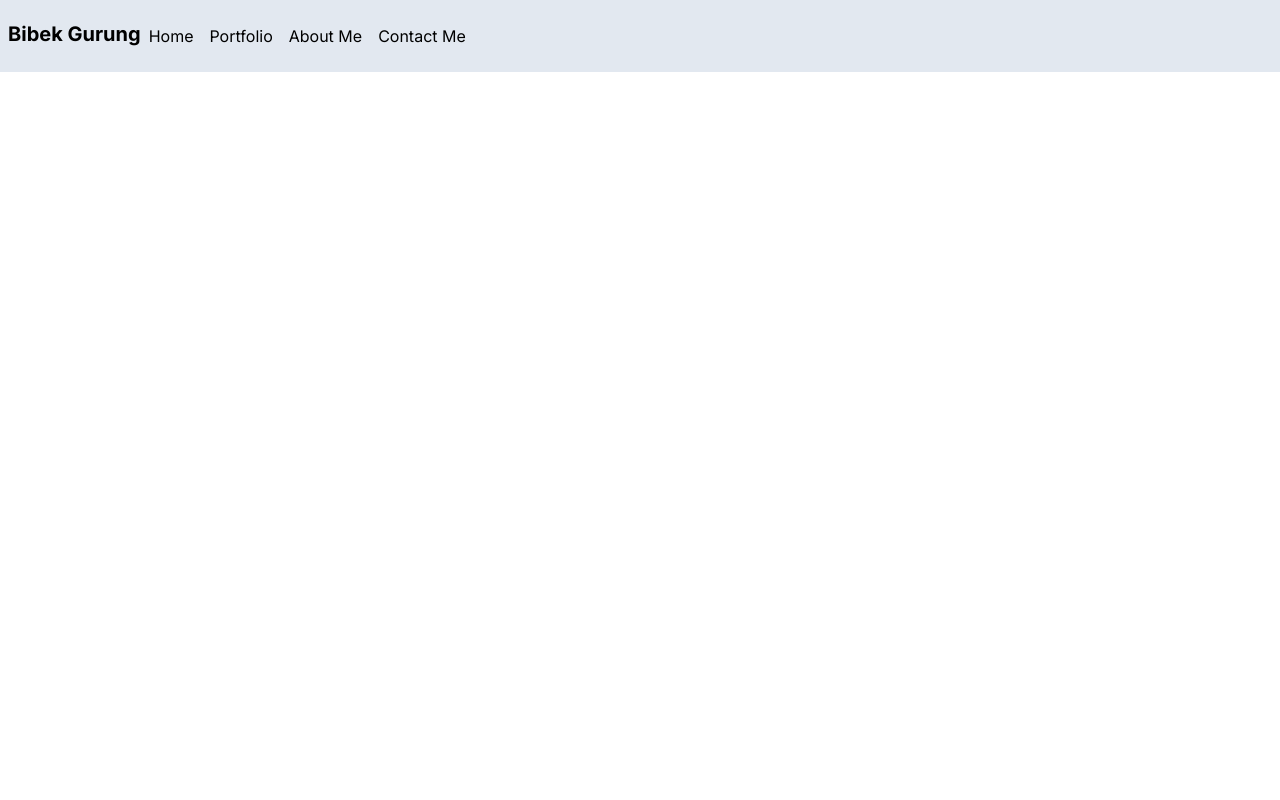
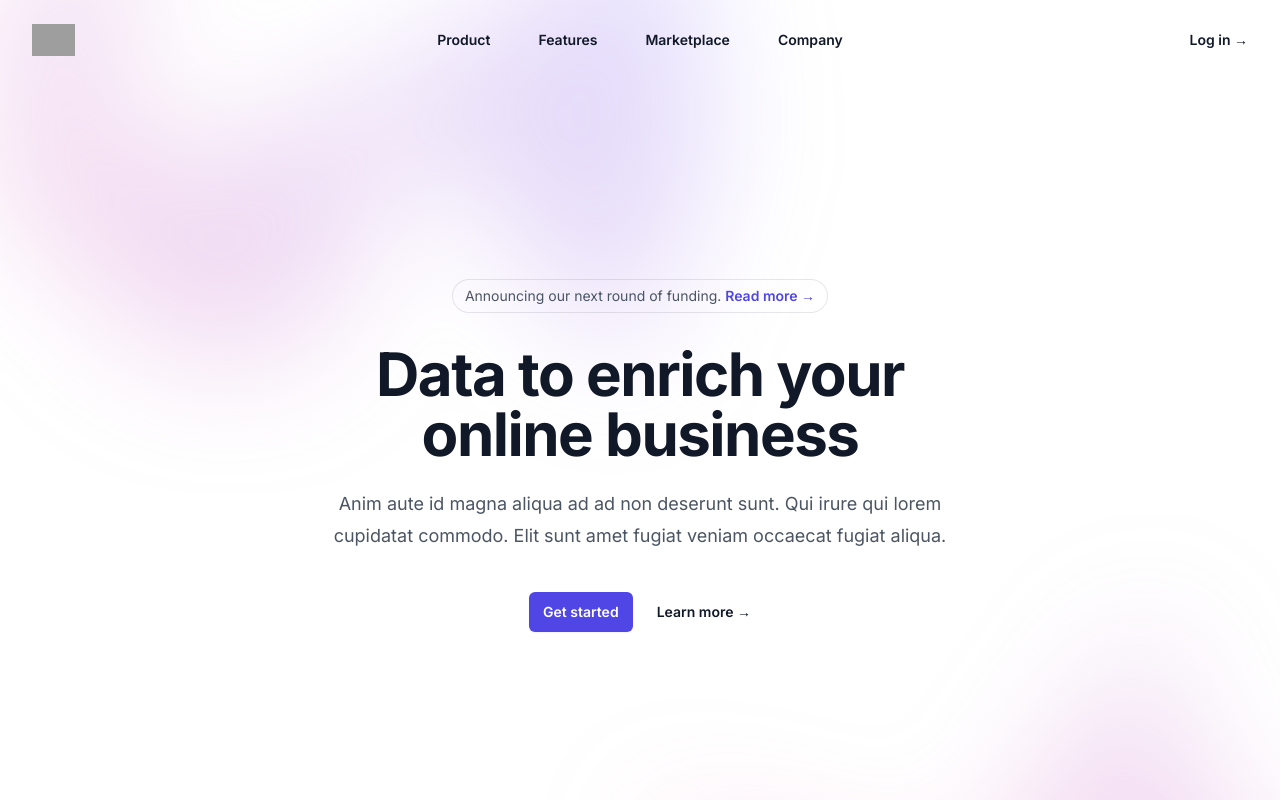
Before and after one commit to bibekgurung9/personal-portfolio, a Next.js app: page /home in a window 1280 px wide. Shown: the top 800 px of the page. Built offline with nearby package versions, Linux system fonts and the light colour scheme; grey boxes are pictures that could not be loaded.

Commit message:
home page ui

```diff
--- a/src/app/home/page.tsx
+++ b/src/app/home/page.tsx
@@ -1,9 +1,160 @@
-import Navbar from "@/components/Navbar";
+'use client';
+import { useState } from 'react'
+import { Dialog } from '@headlessui/react'
+import { Bars3Icon, XMarkIcon } from '@heroicons/react/24/outline'
 
-export default function HomePage(){
-return(
-    <main>
-        <Navbar />
-    </main>
-    )
+const navigation = [
+  { name: 'Product', href: '#' },
+  { name: 'Features', href: '#' },
+  { name: 'Marketplace', href: '#' },
+  { name: 'Company', href: '#' },
+]
+
+export default function HomePage() {
+  const [mobileMenuOpen, setMobileMenuOpen] = useState(false)
+
+  return (
+    <div className="bg-white">
+      <header className="absolute inset-x-0 top-0 z-50">
+        <nav className="flex items-center justify-between p-6 lg:px-8" aria-label="Global">
+          <div className="flex lg:flex-1">
+            <a href="#" className="-m-1.5 p-1.5">
+              <span className="sr-only">Your Company</span>
+              <img
+                className="h-8 w-auto"
+                src="https://tailwindui.com/img/logos/mark.svg?color=indigo&shade=600"
+                alt=""
+              />
+            </a>
+          </div>
+          <div className="flex lg:hidden">
+            <button
+              type="button"
+              className="-m-2.5 inline-flex items-center justify-center rounded-md p-2.5 text-gray-700"
+              onClick={() => setMobileMenuOpen(true)}
+            >
+              <span className="sr-only">Open main menu</span>
+              <Bars3Icon className="h-6 w-6" aria-hidden="true" />
+            </button>
+          </div>
+          <div className="hidden lg:flex lg:gap-x-12">
+            {navigation.map((item) => (
+              <a key={item.name} href={item.href} className="text-sm font-semibold leading-6 text-gray-900">
+                {item.name}
+              </a>
+            ))}
+          </div>
+          <div className="hidden lg:flex lg:flex-1 lg:justify-end">
+            <a href="#" className="text-sm font-semibold leading-6 text-gray-900">
+              Log in <span aria-hidden="true">&rarr;</span>
+            </a>
+          </div>
+        </nav>
+        <Dialog as="div" className="lg:hidden" open={mobileMenuOpen} onClose={setMobileMenuOpen}>
+          <div className="fixed inset-0 z-50" />
+          <Dialog.Panel className="fixed inset-y-0 right-0 z-50 w-full overflow-y-auto bg-white px-6 py-6 sm:max-w-sm sm:ring-1 sm:ring-gray-900/10">
+            <div className="flex items-center justify-between">
+              <a href="#" className="-m-1.5 p-1.5">
+                <span className="sr-only">Your Company</span>
+                <img
+                  className="h-8 w-auto"
+                  src="https://tailwindui.com/img/logos/mark.svg?color=indigo&shade=600"
+                  alt=""
+                />
+              </a>
+              <button
+                type="button"
+                className="-m-2.5 rounded-md p-2.5 text-gray-700"
+                onClick={() => setMobileMenuOpen(false)}
+              >
+                <span className="sr-only">Close menu</span>
+                <XMarkIcon className="h-6 w-6" aria-hidden="true" />
+              </button>
+            </div>
+            <div className="mt-6 flow-root">
+              <div className="-my-6 divide-y divide-gray-500/10">
+                <div className="space-y-2 py-6">
+                  {navigation.map((item) => (
+                    <a
+                      key={item.name}
+                      href={item.href}
+                      className="-mx-3 block rounded-lg px-3 py-2 text-base font-semibold leading-7 text-gray-900 hover:bg-gray-50"
+                    >
+                      {item.name}
+                    </a>
+                  ))}
+                </div>
+                <div className="py-6">
+                  <a
+                    href="#"
+                    className="-mx-3 block rounded-lg px-3 py-2.5 text-base font-semibold leading-7 text-gray-900 hover:bg-gray-50"
+                  >
+                    Log in
+                  </a>
+                </div>
+              </div>
+            </div>
+          </Dialog.Panel>
+        </Dialog>
+      </header>
+
+      <div className="relative isolate px-6 pt-14 lg:px-8">
+        <div
+          className="absolute inset-x-0 -top-40 -z-10 transform-gpu overflow-hidden blur-3xl sm:-top-80"
+          aria-hidden="true"
+        >
+          <div
+            className="relative left-[calc(50%-11rem)] aspect-[1155/678] w-[36.125rem] -translate-x-1/2 rotate-[30deg] bg-gradient-to-tr from-[#ff80b5] to-[#9089fc] opacity-30 sm:left-[calc(50%-30rem)] sm:w-[72.1875rem]"
+            style={{
+              clipPath:
+                'polygon(74.1% 44.1%, 100% 61.6%, 97.5% 26.9%, 85.5% 0.1%, 80.7% 2%, 72.5% 32.5%, 60.2% 62.4%, 52.4% 68.1%, 47.5% 58.3%, 45.2% 34.5%, 27.5% 76.7%, 0.1% 64.9%, 17.9% 100%, 27.6% 76.8%, 76.1% 97.7%, 74.1% 44.1%)',
+            }}
+          />
+        </div>
+        <div className="mx-auto max-w-2xl py-32 sm:py-48 lg:py-56">
+          <div className="hidden sm:mb-8 sm:flex sm:justify-center">
+            <div className="relative rounded-full px-3 py-1 text-sm leading-6 text-gray-600 ring-1 ring-gray-900/10 hover:ring-gray-900/20">
+              Announcing our next round of funding.{' '}
+              <a href="#" className="font-semibold text-indigo-600">
+                <span className="absolute inset-0" aria-hidden="true" />
+                Read more <span aria-hidden="true">&rarr;</span>
+              </a>
+            </div>
+          </div>
+          <div className="text-center">
+            <h1 className="text-4xl font-bold tracking-tight text-gray-900 sm:text-6xl">
+              Data to enrich your online business
+            </h1>
+            <p className="mt-6 text-lg leading-8 text-gray-600">
+              Anim aute id magna aliqua ad ad non deserunt sunt. Qui irure qui lorem cupidatat commodo. Elit sunt amet
+              fugiat veniam occaecat fugiat aliqua.
+            </p>
+            <div className="mt-10 flex items-center justify-center gap-x-6">
+              <a
+                href="#"
+                className="rounded-md bg-indigo-600 px-3.5 py-2.5 text-sm font-semibold text-white shadow-sm hover:bg-indigo-500 focus-visible:outline focus-visible:outline-2 focus-visible:outline-offset-2 focus-visible:outline-indigo-600"
+              >
+                Get started
+              </a>
+              <a href="#" className="text-sm font-semibold leading-6 text-gray-900">
+                Learn more <span aria-hidden="true">→</span>
+              </a>
+            </div>
+          </div>
+        </div>
+        <div
+          className="absolute inset-x-0 top-[calc(100%-13rem)] -z-10 transform-gpu overflow-hidden blur-3xl sm:top-[calc(100%-30rem)]"
+          aria-hidden="true"
+        >
+          <div
+            className="relative left-[calc(50%+3rem)] aspect-[1155/678] w-[36.125rem] -translate-x-1/2 bg-gradient-to-tr from-[#ff80b5] to-[#9089fc] opacity-30 sm:left-[calc(50%+36rem)] sm:w-[72.1875rem]"
+            style={{
+              clipPath:
+                'polygon(74.1% 44.1%, 100% 61.6%, 97.5% 26.9%, 85.5% 0.1%, 80.7% 2%, 72.5% 32.5%, 60.2% 62.4%, 52.4% 68.1%, 47.5% 58.3%, 45.2% 34.5%, 27.5% 76.7%, 0.1% 64.9%, 17.9% 100%, 27.6% 76.8%, 76.1% 97.7%, 74.1% 44.1%)',
+            }}
+          />
+        </div>
+      </div>
+    </div>
+  )
 }
```
Also changed, not shown: package.json (+7 -5 lines), 1 other file (tests, documents, lock files or other folders).
